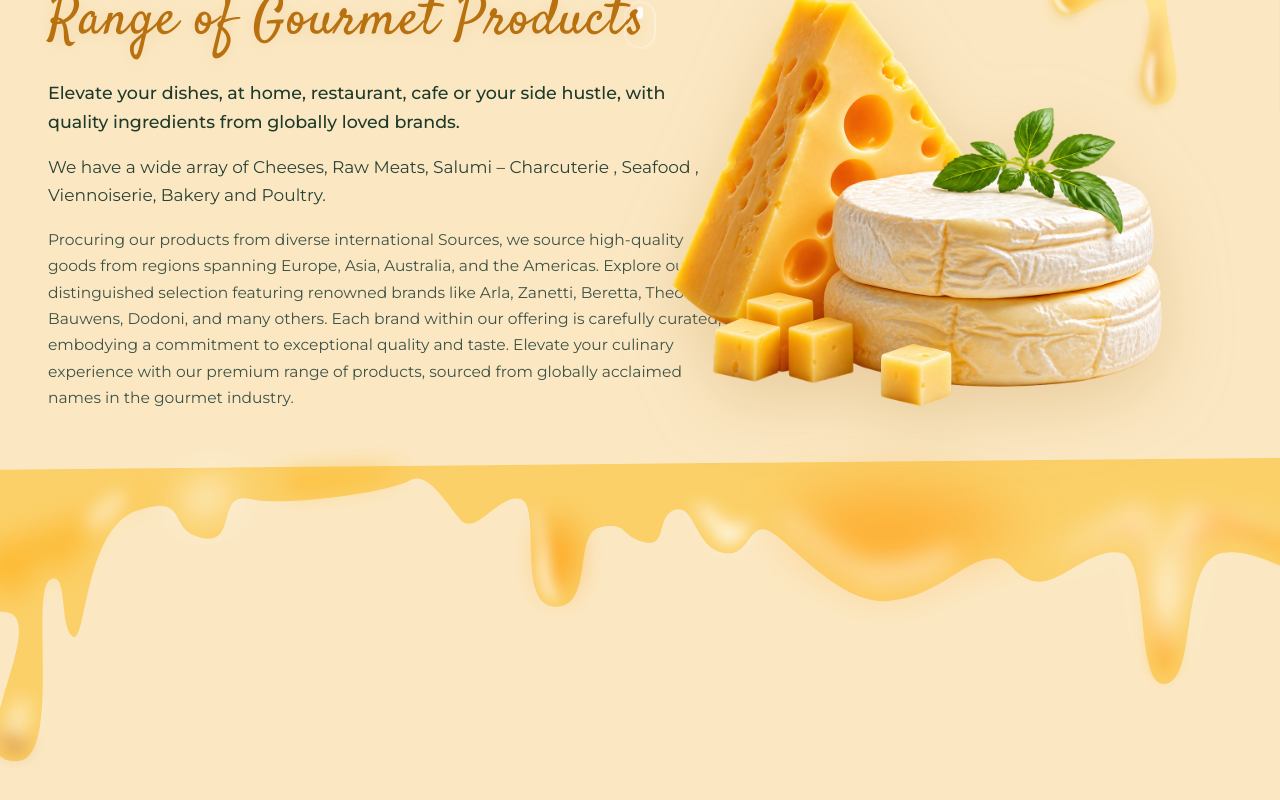
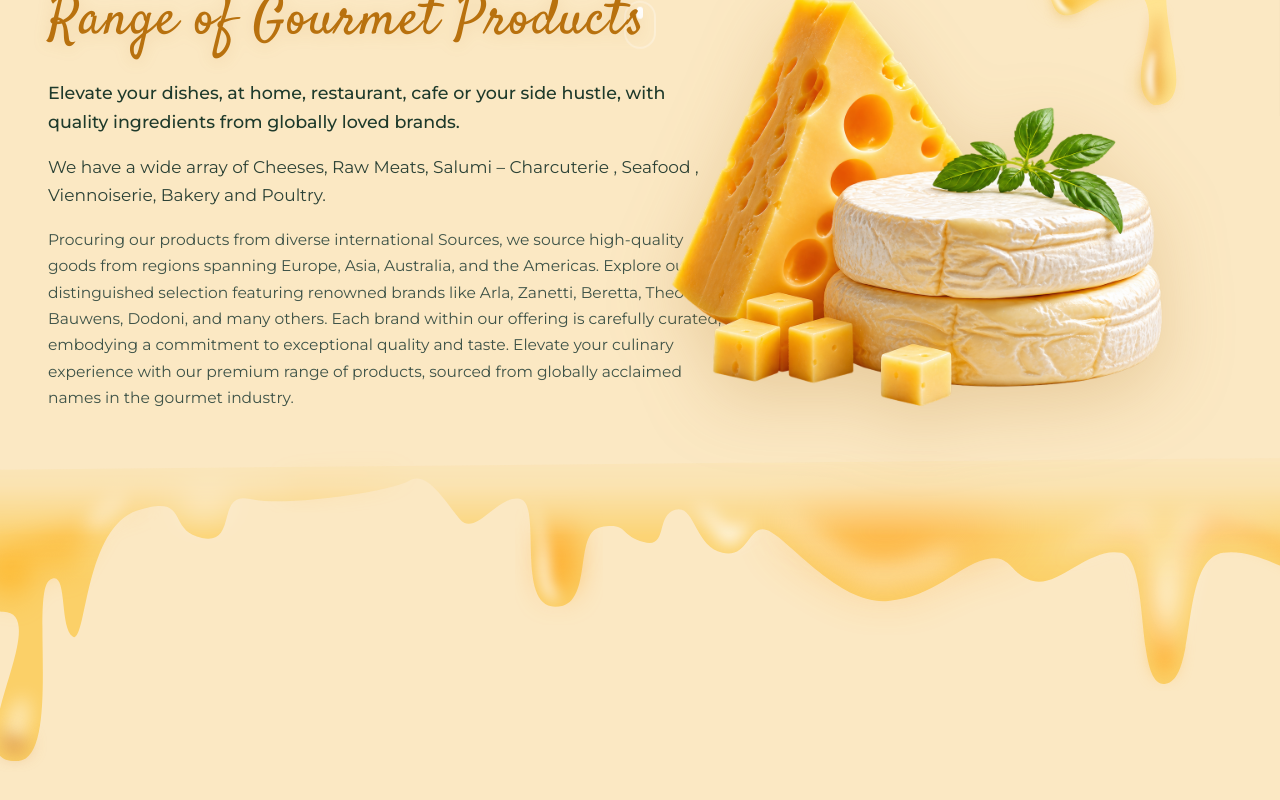
Before and after one commit to Amangera07/fortune, a Next.js app: page / in a window 1280 px wide. Shown: the part 1034-1834 px from the top of the page. Built offline with nearby package versions, Linux system fonts and the light colour scheme.

Commit message:
style: dissolve top sharp edge of section2 bottom cheese melt with gradient mask

```diff
--- a/src/app/page.tsx
+++ b/src/app/page.tsx
@@ -400,10 +400,24 @@ function Section2BottomCheeseMelt() {
       xmlns="http://www.w3.org/2000/svg"
       className="w-full h-auto block"
     >
-      <path
-        d="M42.1027 196.011C0.895004 200.051 65.1007 106.511 32.6007 106.011C0.100739 105.511 8.60269 20.5107 8.60269 20.5107L822.602 13.0107C822.602 13.0107 839.594 62.0107 832.102 79.5107C824.611 97.0107 795.111 66.5107 768.602 70.5107C742.094 74.5107 753.594 146.011 734.102 149.511C714.611 153.011 725.594 74.5107 707.102 70.5107C688.611 66.5107 669.094 91.5107 654.102 87.5107C639.111 83.5107 641.594 70.5107 625.102 74.5107C608.611 78.5107 594.594 97.0107 566.602 99.5107C538.611 102.011 510.112 66.5107 496.103 58.0107C482.094 49.5107 483.594 74.5107 466.603 70.5107C449.612 66.5107 450.094 41.0107 438.103 44.5107C426.112 48.0107 434.094 68.0107 419.103 64.0107C404.112 60.0107 410.112 52.0107 393.103 55.0107C376.094 58.0107 389.594 103.511 365.603 103.011C341.612 102.511 358.094 41.0107 344.603 38.0107C331.112 35.0107 317.594 61.5107 308.103 50.0107C298.612 38.5107 288.094 20.5107 277.603 27.0107C267.112 33.5107 202.612 43.0107 181.603 38.0107C160.594 33.0107 174.594 66.0107 152.603 61.5107C130.612 57.0107 146.112 34.5107 113.603 45.0107C81.0938 55.5107 83.0938 127.011 74.6027 121.011C66.1116 115.011 72.0938 79.0107 60.6027 87.0107C49.1116 95.0107 67.6027 193.511 42.1027 196.011Z"
-        fill="#FBD068"
-      />
+      <defs>
+        <linearGradient id="s2_topFadeGrad" x1="0" y1="0" x2="0" y2="1">
+          <stop offset="0%" stopColor="white" stopOpacity="0" />
+          <stop offset="12%" stopColor="white" stopOpacity="0.2" />
+          <stop offset="24%" stopColor="white" stopOpacity="0.85" />
+          <stop offset="35%" stopColor="white" stopOpacity="1" />
+          <stop offset="100%" stopColor="white" stopOpacity="1" />
+        </linearGradient>
+        <mask id="s2_topFadeMask">
+          <rect x="-100" y="0" width="1034" height="250" fill="url(#s2_topFadeGrad)" />
+        </mask>
+      </defs>
+
+      <g mask="url(#s2_topFadeMask)">
+        <path
+          d="M42.1027 196.011C0.895004 200.051 65.1007 106.511 32.6007 106.011C0.100739 105.511 8.60269 20.5107 8.60269 20.5107L822.602 13.0107C822.602 13.0107 839.594 62.0107 832.102 79.5107C824.611 97.0107 795.111 66.5107 768.602 70.5107C742.094 74.5107 753.594 146.011 734.102 149.511C714.611 153.011 725.594 74.5107 707.102 70.5107C688.611 66.5107 669.094 91.5107 654.102 87.5107C639.111 83.5107 641.594 70.5107 625.102 74.5107C608.611 78.5107 594.594 97.0107 566.602 99.5107C538.611 102.011 510.112 66.5107 496.103 58.0107C482.094 49.5107 483.594 74.5107 466.603 70.5107C449.612 66.5107 450.094 41.0107 438.103 44.5107C426.112 48.0107 434.094 68.0107 419.103 64.0107C404.112 60.0107 410.112 52.0107 393.103 55.0107C376.094 58.0107 389.594 103.511 365.603 103.011C341.612 102.511 358.094 41.0107 344.603 38.0107C331.112 35.0107 317.594 61.5107 308.103 50.0107C298.612 38.5107 288.094 20.5107 277.603 27.0107C267.112 33.5107 202.612 43.0107 181.603 38.0107C160.594 33.0107 174.594 66.0107 152.603 61.5107C130.612 57.0107 146.112 34.5107 113.603 45.0107C81.0938 55.5107 83.0938 127.011 74.6027 121.011C66.1116 115.011 72.0938 79.0107 60.6027 87.0107C49.1116 95.0107 67.6027 193.511 42.1027 196.011Z"
+          fill="#FBD068"
+        />
       <g opacity="0.51" filter="url(#s2_filter0_f_233_44)">
         <path
           d="M39.631 100.011L17.5996 81.1614L20.0937 69.3258L91.0987 46.4717L97.4114 36.0107H123.6L91.0987 46.4717L68.3133 84.2299L58.3369 69.3258L39.631 100.011Z"
@@ -493,6 +507,7 @@ function Section2BottomCheeseMelt() {
           d="M465.576 50.9267C469.901 57.4283 485.981 51.109 484.575 52.0441C483.17 52.9793 471.91 79.9662 460.035 55.2506C455.71 48.7489 445.265 36.6772 452.214 41.615C453.619 40.6798 461.251 44.4251 465.576 50.9267Z"
           fill="white"
         />
+      </g>
       </g>
       <defs>
         <filter
@@ -1126,8 +1141,8 @@ export default function Home() {
           </div>
         </div>
 
-        {/* Bottom Section 2 Melted Cheese Element with extended width to conceal corner cuts */}
-        <div className="absolute bottom-0 -left-[3%] sm:-left-[4%] w-[106%] sm:w-[108%] pointer-events-none z-10 -translate-y-14 sm:-translate-y-20 md:-translate-y-28 lg:-translate-y-36">
+        {/* Bottom Section 2 Melted Cheese Element with seamless top fade & extended width */}
+        <div className="absolute bottom-0 -left-[3%] sm:-left-[4%] w-[106%] sm:w-[108%] pointer-events-none z-10 -translate-y-14 sm:-translate-y-20 md:-translate-y-28 lg:-translate-y-36 [mask-image:linear-gradient(to_bottom,transparent_0%,rgba(0,0,0,0.3)_10px,black_28px)] [-webkit-mask-image:linear-gradient(to_bottom,transparent_0%,rgba(0,0,0,0.3)_10px,black_28px)]">
           <Section2BottomCheeseMelt />
         </div>
       </section>
```
